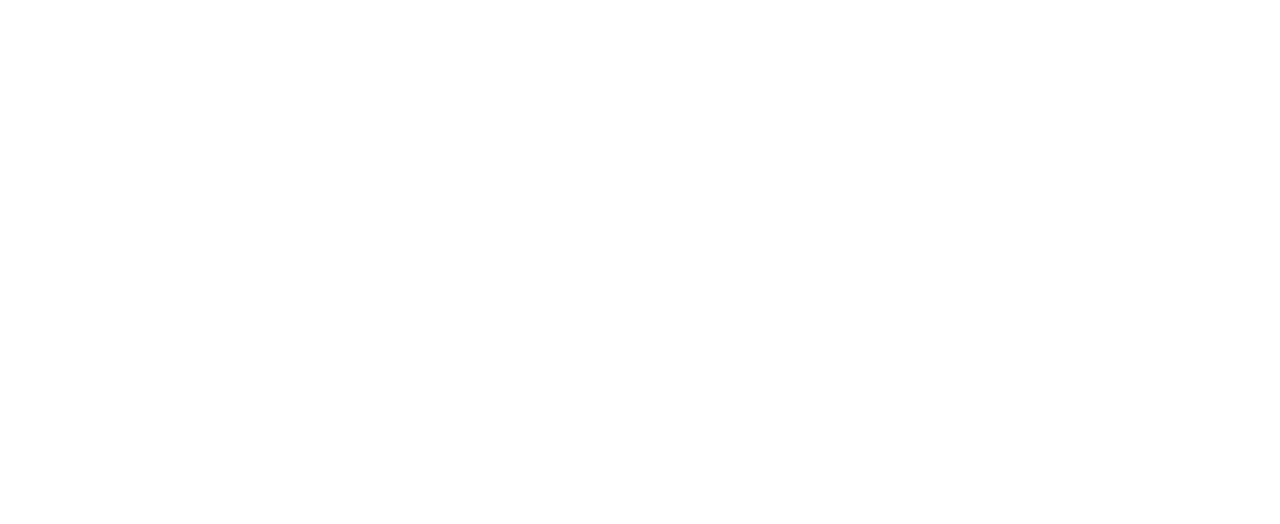
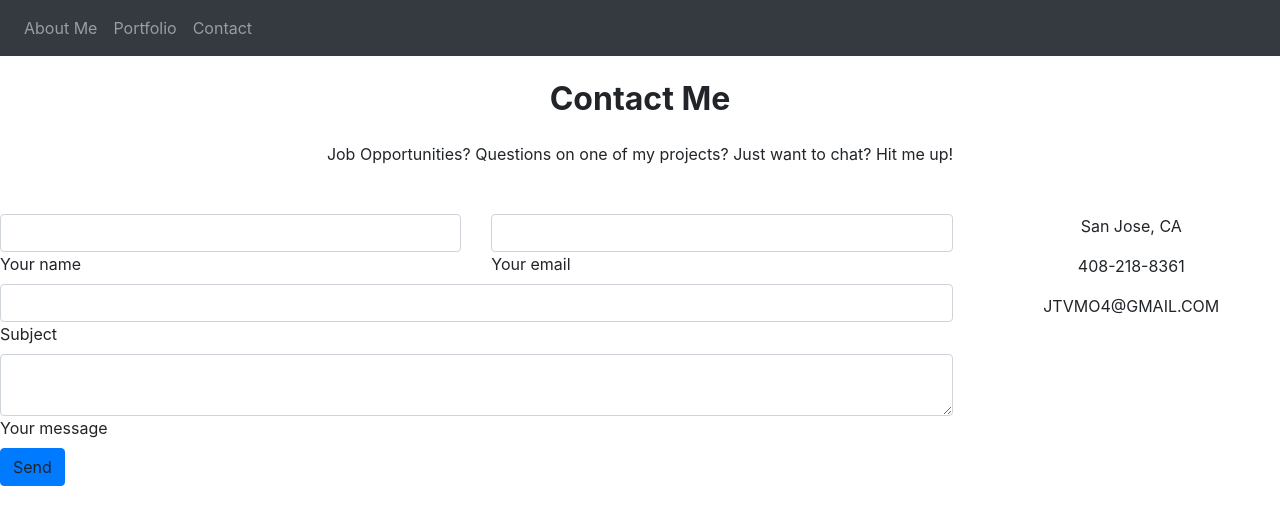
Before and after one commit to Jwhitemocha/Responsive-Layout-Test, a plain HTML site: page contact.html in a window 1280 px wide. Drawn offline with nearby package versions, Linux system fonts and the light colour scheme.

Commit message:
added grid system using bootstrap, and baby yoda :)

```diff
--- a/contact.html
+++ b/contact.html
@@ -0,0 +1,141 @@
+<!DOCTYPE html>
+<html lang="en">
+<head>
+    <meta charset="UTF-8">
+    <meta name="viewport" content="width=device-width, initial-scale=1.0">
+    <meta http-equiv="X-UA-Compatible" content="ie=edge">
+    <title>Contact Page</title>
+    <link rel="stylesheet" href="https://stackpath.bootstrapcdn.com/bootstrap/4.4.1/css/bootstrap.min.css" integrity="sha384-Vkoo8x4CGsO3+Hhxv8T/Q5PaXtkKtu6ug5TOeNV6gBiFeWPGFN9MuhOf23Q9Ifjh" crossorigin="anonymous">
+    <link rel="stylesheet" href="style.css">
+</head>
+<body>
+    <nav class="navbar navbar-expand-md navbar-dark bg-dark sticky-top">
+        <button class="navbar-toggler" data-toggle="collapse" data-target="#collapse_target">
+            <span class="navbar-toggler-icon">
+            </span>
+        </button>
+        <div class="collapse navbar-collapse" id="collapse_target">
+
+    <ul class="navbar-nav">
+       <li class="nav-item">
+           <a class="nav-link" href="index.html">About Me</a>
+        <li class="nav-item">
+            <a class="nav-link" href="portfolio.html">Portfolio</a>
+        <li class="nav-item">
+                <a class="nav-link" href="contact.html">Contact</a>
+       </li>
+   </ul>
+   </div>
+   </nav>
+
+
+<section class="mb-4">
+
+
+    <h2 class="h1-responsive font-weight-bold text-center my-4">Contact Me</h2>
+
+    <p class="text-center w-responsive mx-auto mb-5">Job Opportunities? Questions on one of my projects? Just want to chat? Hit me up!</p>
+
+    <div class="row">
+
+
+        <div class="col-md-9 mb-md-0 mb-5">
+            <form id="contact-form" name="contact-form" action="mail.php" method="POST">
+
+
+                <div class="row">
+
+
+                    <div class="col-md-6">
+                        <div class="md-form mb-0">
+                            <input type="text" id="name" name="name" class="form-control">
+                            <label for="name" class="">Your name</label>
+                        </div>
+                    </div>
+
+
+
+                    <div class="col-md-6">
+                        <div class="md-form mb-0">
+                            <input type="text" id="email" name="email" class="form-control">
+                            <label for="email" class="">Your email</label>
+                        </div>
+                    </div>
+
+
+                </div>
+
+
+
+                <div class="row">
+                    <div class="col-md-12">
+                        <div class="md-form mb-0">
+                            <input type="text" id="subject" name="subject" class="form-control">
+                            <label for="subject" class="">Subject</label>
+                        </div>
+                    </div>
+                </div>
+
+
+
+                <div class="row">
+
+
+                        <div class="col-md-12">
+
+                        <div class="md-form">
+                            <textarea type="text" id="message" name="message" rows="2" class="form-control md-textarea"></textarea>
+                            <label for="message">Your message</label>
+                        </div>
+
+                    </div>
+                </div>
+
+
+            </form>
+
+            <div class="text-center text-md-left">
+                <a class="btn btn-primary" onclick="document.getElementById('contact-form').submit();">Send</a>
+            </div>
+            <div class="status"></div>
+        </div>
+
+
+
+        <div class="col-md-3 text-center">
+            <ul class="list-unstyled mb-0">
+                <li><i class="fas fa-map-marker-alt fa-2x"></i>
+                    <p>San Jose, CA</p>
+                </li>
+
+                <li><i class="fas fa-phone mt-4 fa-2x"></i>
+                    <p>408-218-8361</p>
+                </li>
+
+                <li><i class="fas fa-envelope mt-4 fa-2x"></i>
+                    <p>JTVMO4@GMAIL.COM</p>
+                </li>
+            </ul>
+        </div>
+
+
+    </div>
+
+</section>
+
+
+
+
+
+
+
+
+
+
+
+
+<script src="https://code.jquery.com/jquery-3.4.1.slim.min.js" integrity="sha384-J6qa4849blE2+poT4WnyKhv5vZF5SrPo0iEjwBvKU7imGFAV0wwj1yYfoRSJoZ+n" crossorigin="anonymous"></script>
+<script src="https://cdn.jsdelivr.net/npm/popper.js@1.16.0/dist/umd/popper.min.js" integrity="sha384-Q6E9RHvbIyZFJoft+2mJbHaEWldlvI9IOYy5n3zV9zzTtmI3UksdQRVvoxMfooAo" crossorigin="anonymous"></script>
+<script src="https://stackpath.bootstrapcdn.com/bootstrap/4.4.1/js/bootstrap.min.js" integrity="sha384-wfSDF2E50Y2D1uUdj0O3uMBJnjuUD4Ih7YwaYd1iqfktj0Uod8GCExl3Og8ifwB6" crossorigin="anonymous"></script>
+</body>
+</html>
```
Also changed, not shown: index.html (+29 -5 lines), portfolio.html (+43 -0 lines).
